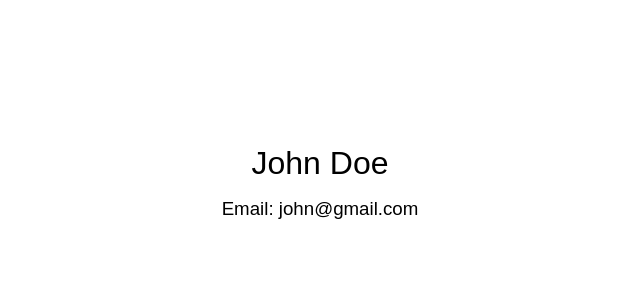
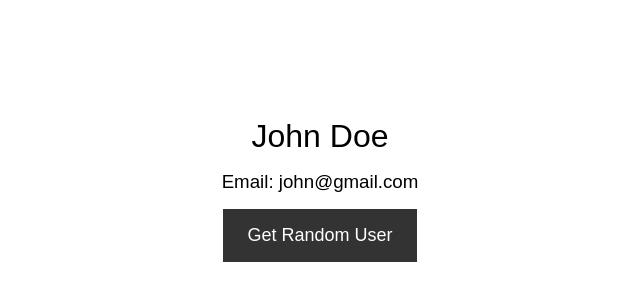
Before and after one commit to DeenoDev/Vue-Crash, a plain HTML site: page random-user-gen/index.html in a window 1280 px wide. Shown: the part 210-510 px from the top of the page, without its empty margins (320-960 px from the left). Drawn offline with nearby package versions, Linux system fonts and the light colour scheme.

Commit message:
Created get random user button below name and email.

```diff
--- a/random-user-gen/index.html
+++ b/random-user-gen/index.html
@@ -11,6 +11,7 @@
     <div id="app">
         <h1>{{firstName}} {{lastName}}</h1>
         <h3>Email: {{email}}</h3>
+        <button>Get Random User</button>
     </div>
 
     <script src="https://unpkg.com/vue@3/dist/vue.global.js"></script>
```
